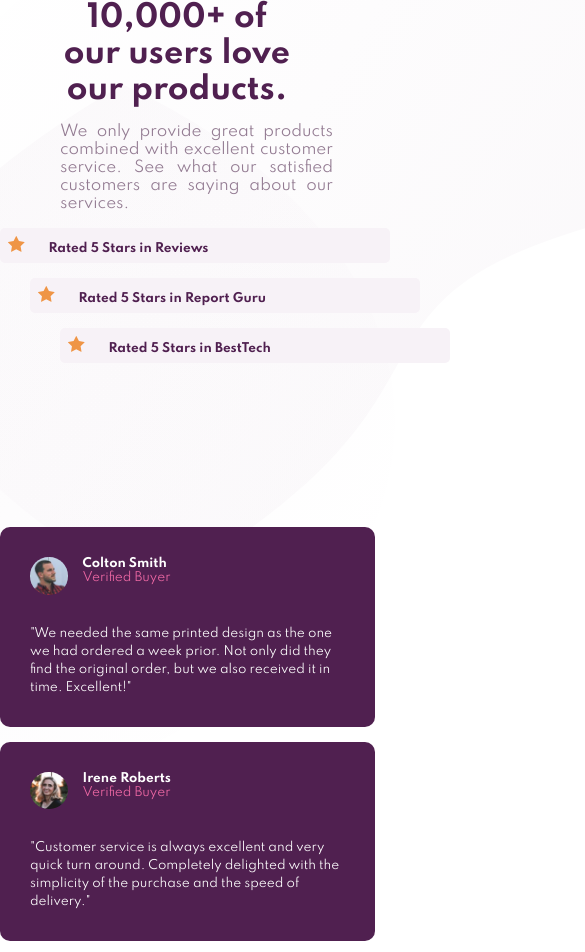
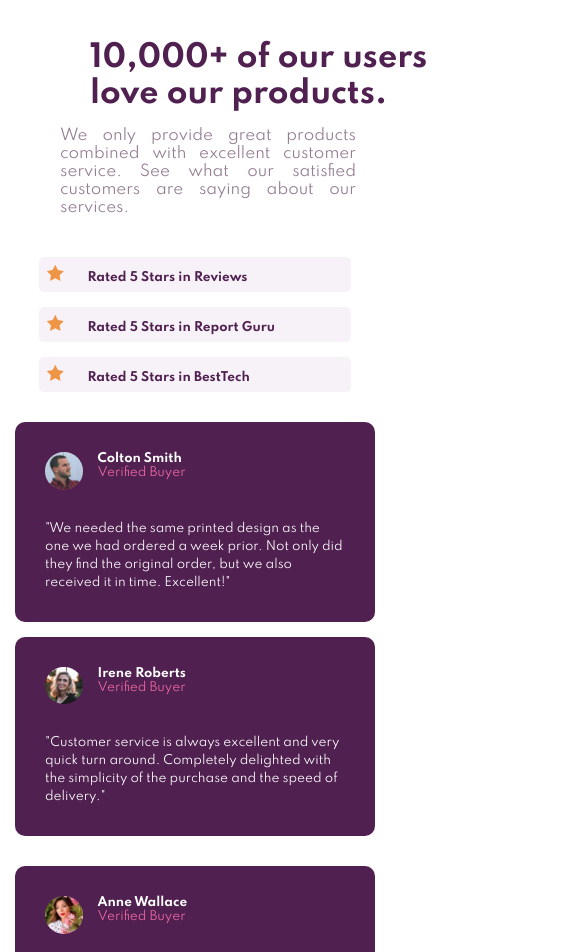
Before and after one commit to DemiladeIsaac/Responsive-social, a plain HTML site: page index.html in a window 390 px wide. Shown: the top 952 px of the page, 585 px wide, since content can reach past the window. Drawn offline with Linux system fonts and the light colour scheme.

Commit message:
Made it responsive

```diff
--- a/style.css
+++ b/style.css
@@ -8,14 +8,13 @@ body {
     font-family: 'Spartan', sans-serif;
     font-size: 15px;
     background: hsl(0, 0%, 100%);
-    height: 100vh;
 }
 
 .header {
     display: flex;
-    height: 50vh;
+    height: 400px;
     align-items: center;
-    width: 80%;
+    width: 90%;
     margin: auto;
 }
 
@@ -78,9 +77,10 @@ body {
 
 .content {
     display: flex;
-    height: 50vh;
-    width: 80%;
+    height: 300px;
+    width: 90%;
     margin: auto;
+    align-items: center;
 }
 
 .buyer {
@@ -145,35 +145,47 @@ h4 {
     opacity: 1;
 }
 
-@media screen and (max-width:1024px){
+@media screen and (max-width:660px){
     .header {
         flex-direction: column;
+        width: auto;
+        height: auto;
+    }
+    .intro-text {
+        margin: 40px;
+        padding-left: 20px;
         width: 100%;
     }
-    .title {
-        margin-bottom: 1em;
-    }
-    .intro-text {
-       width: 100%;
-       margin-left: 4em;
-       text-align: center;
-    }
-    .intro-text h3 {
-        width: 60%;
-    }
-    .intro-text p {
-        width: 70%;
+    .intro-text h3{
+        margin-left: 1em;
+        width: auto;
     }
     .ratings {
-        width: 100%;
+        width: 80%;
     }
     .ratings .rating {
-        width: 100%;
+        width: auto;
+    }
+    .ratings .rating:nth-child(2){
+        margin-left: 0;
+    }
+
+    .ratings .rating:nth-child(3){
+        margin-left: 0;
     }
     .content {
         flex-direction: column;
-        width: 100%;
-        margin-top: 7em;
-        margin-bottom: 80vh;
+        height: auto;
+        margin-top: 1em;
+        width: auto;
+    }
+    .buyer {
+        margin-left: 1em;
+    }
+    .big-ellipse {
+        display: none;
+    }
+    .small-ellipse {
+        display: none;
     }
 }
```
